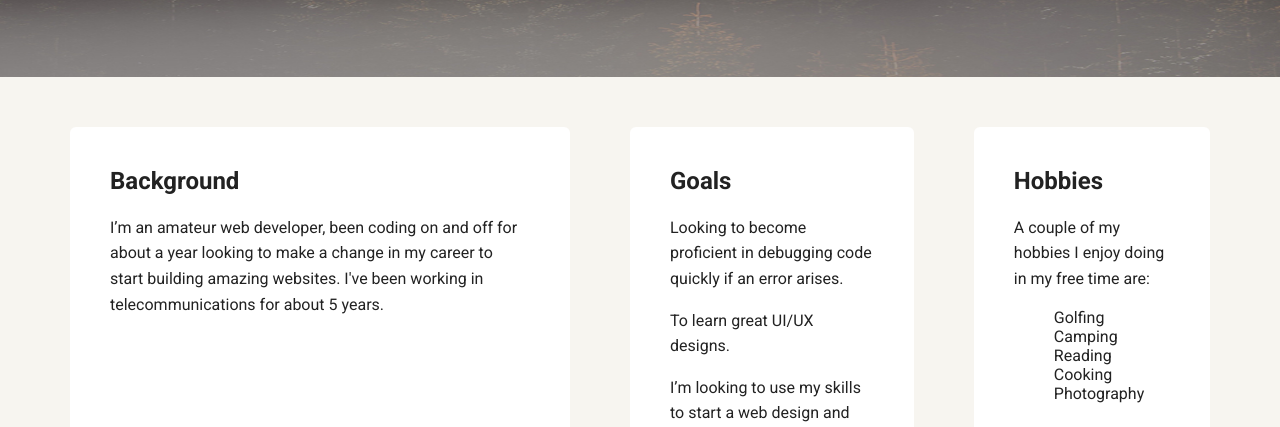
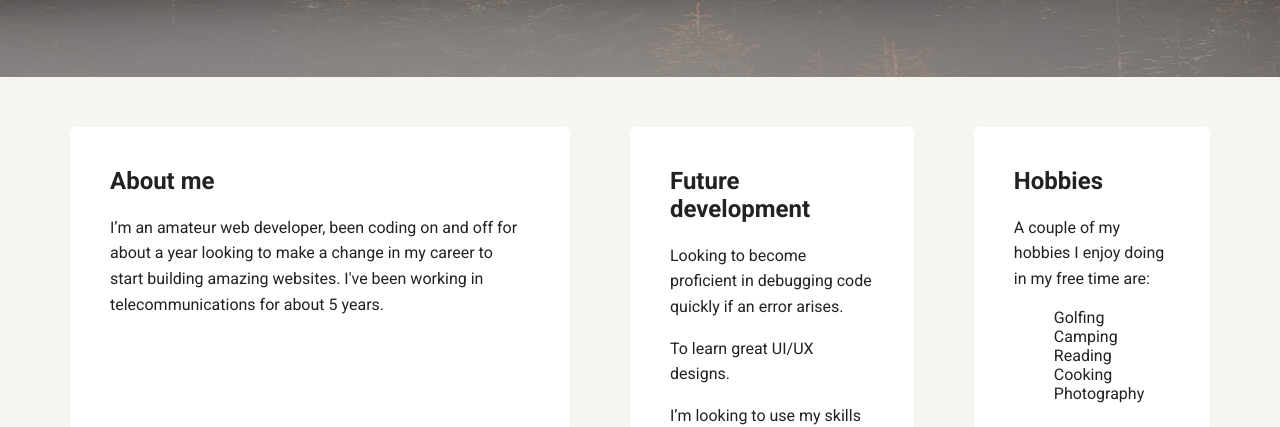
Before and after one commit to fivehourtv/techdegree-project-1, a plain HTML site: page index.html in a window 1280 px wide. Shown: the part 393-820 px from the top of the page. Drawn offline with Linux system fonts and the light colour scheme; a web font is replaced by a local one.

Commit message:
updated placeholder text

```diff
--- a/index.html
+++ b/index.html
@@ -23,13 +23,13 @@
 
     <main class="flex">
       <div class="card">
-        <h2>Background</h2>
+        <h2>About me</h2>
         <p>I’m an amateur web developer, been coding on and off for about a year looking to make a change in my career to start building amazing websites. I've been working in telecommunications for about 5 years.</p>
 
       </div>
 
       <div class="card">
-        <h2>Goals</h2>
+        <h2>Future development</h2>
         <p>Looking to become proficient in debugging code quickly if an error arises.</p>
         <p>To learn great UI/UX designs.</p>
         <p>I’m looking to use my skills to start a web design and marketing company.</p>
```
